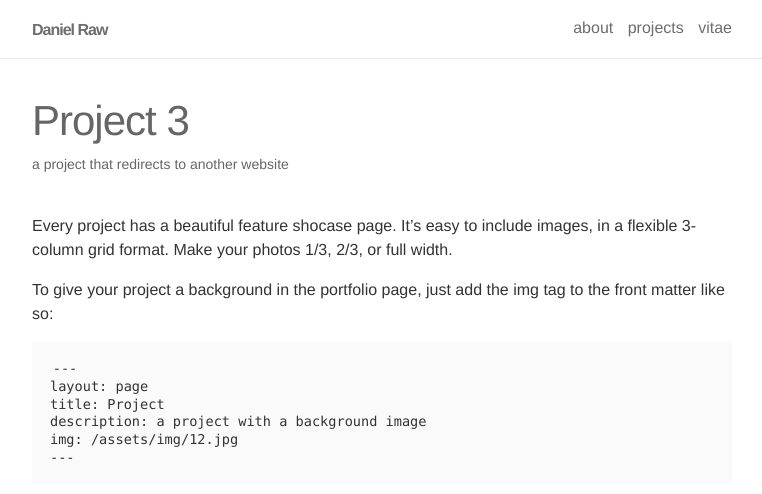
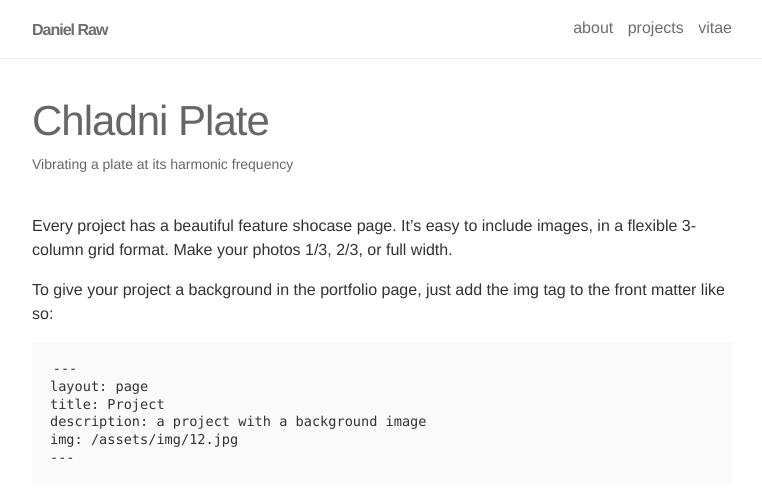
Before and after one commit to Danielraw1996/Danielraw1996.github.io, a Jekyll site: the page built from _projects/3_project.markdown, in a window 1280 px wide and 900 px high, cut to the strip 0-494 px from the top of the window. Shown: the whole strip, without its empty margins (258-1020 px from the left). Built offline with Jekyll 4.4.1, drawn with Linux system fonts in a browser that asks for light colours; nearby versions of some CDN libraries; a script that is not in the unit is left out.

Commit message:
Update 3_project.markdown

```diff
--- a/_projects/3_project.markdown
+++ b/_projects/3_project.markdown
@@ -1,9 +1,8 @@
 ---
 layout: page
-title: Project 3
-description: a project that redirects to another website
+title: Chladni Plate
+description: Vibrating a plate at its harmonic frequency
 img:
-redirect: https://unsplash.com
 ---
 
 Every project has a beautiful feature shocase page. It's easy to include images, in a flexible 3-column grid format. Make your photos 1/3, 2/3, or full width.
```
